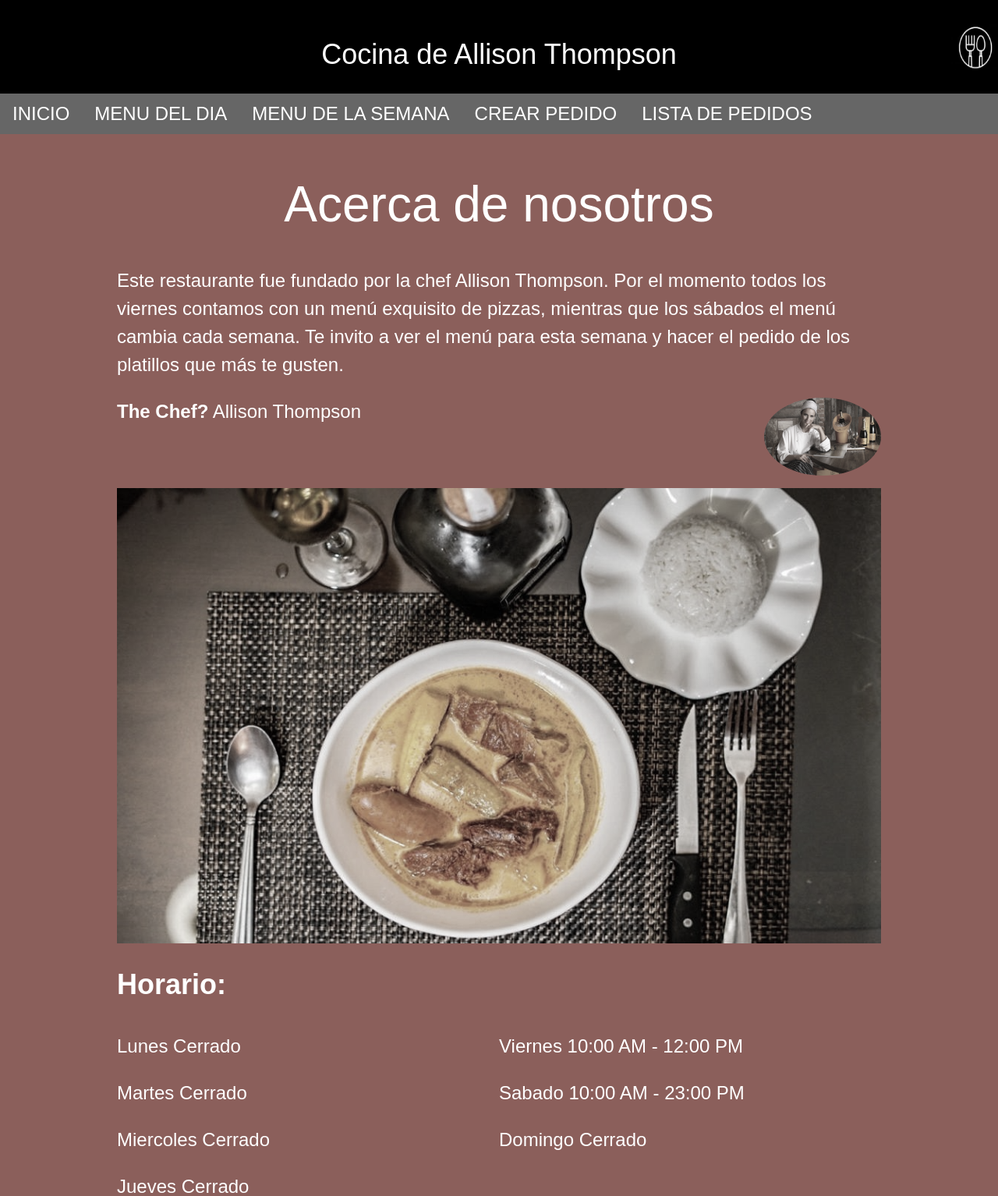
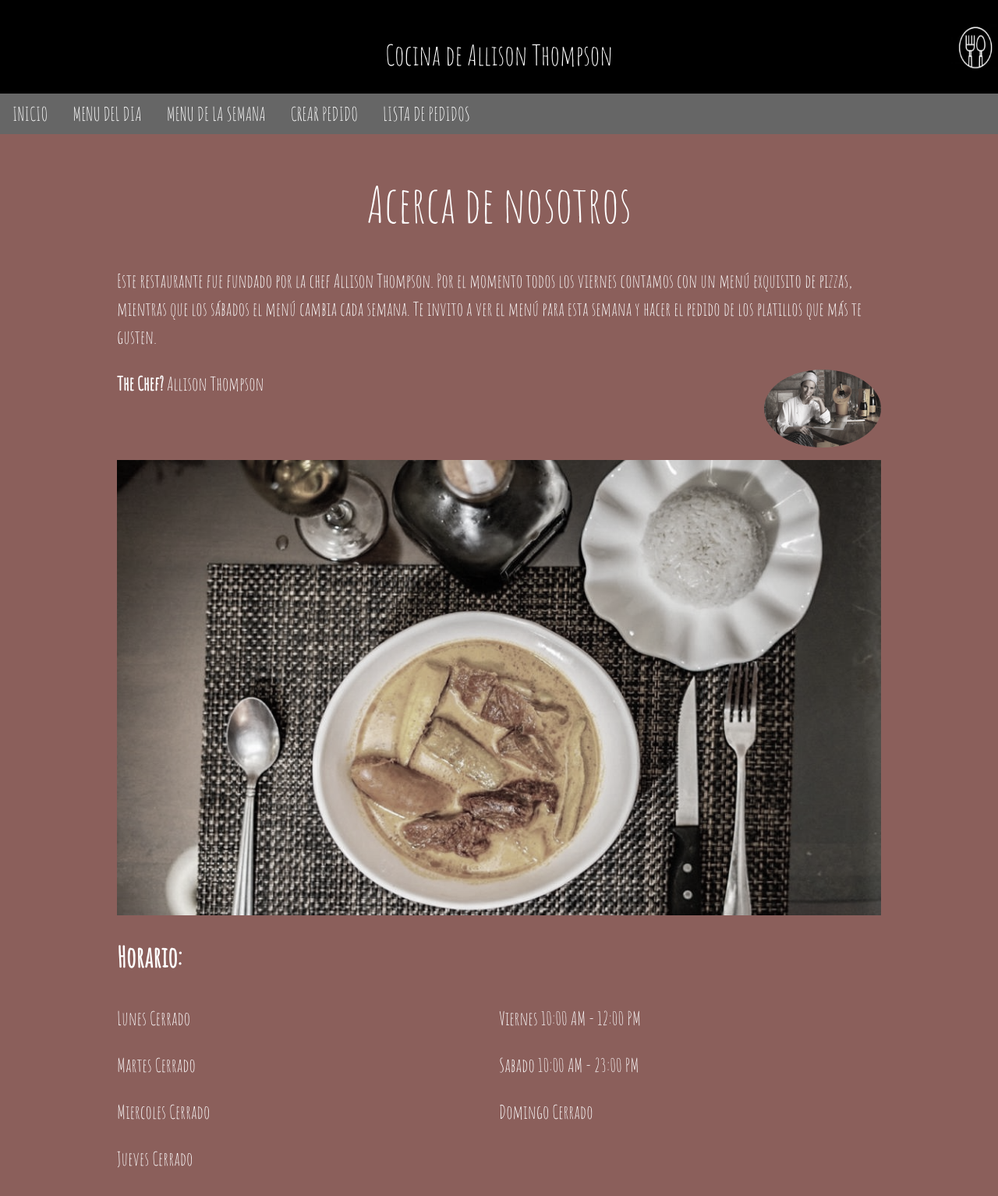
Before and after one commit to KaeTahr/Restaurante_DW, a PHP site: page /index.html in a window 1280 px wide. Shown: the top 1534 px of the page at 78% size. Run offline with PHP 8.4, Linux system fonts and the light colour scheme.

Commit message:
Cambiar font

```diff
--- a/styles/general.css
+++ b/styles/general.css
@@ -3,7 +3,7 @@ body, html {
 }
 
 body,h1,h2,h3,h4,h5,h6 {
-    font-family: Arial, sans-serif;
+    font-family: "Amatic SC", sans-serif;
 }
 
 #myNavbar {
```
